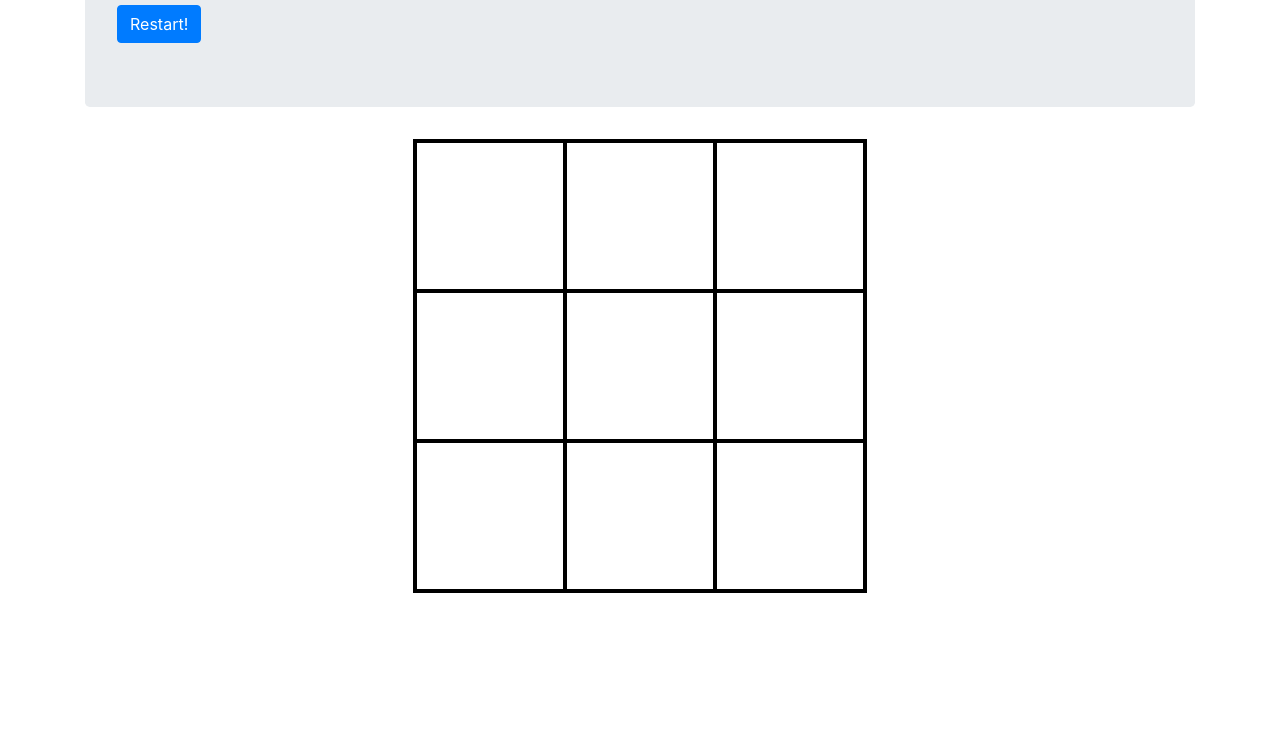
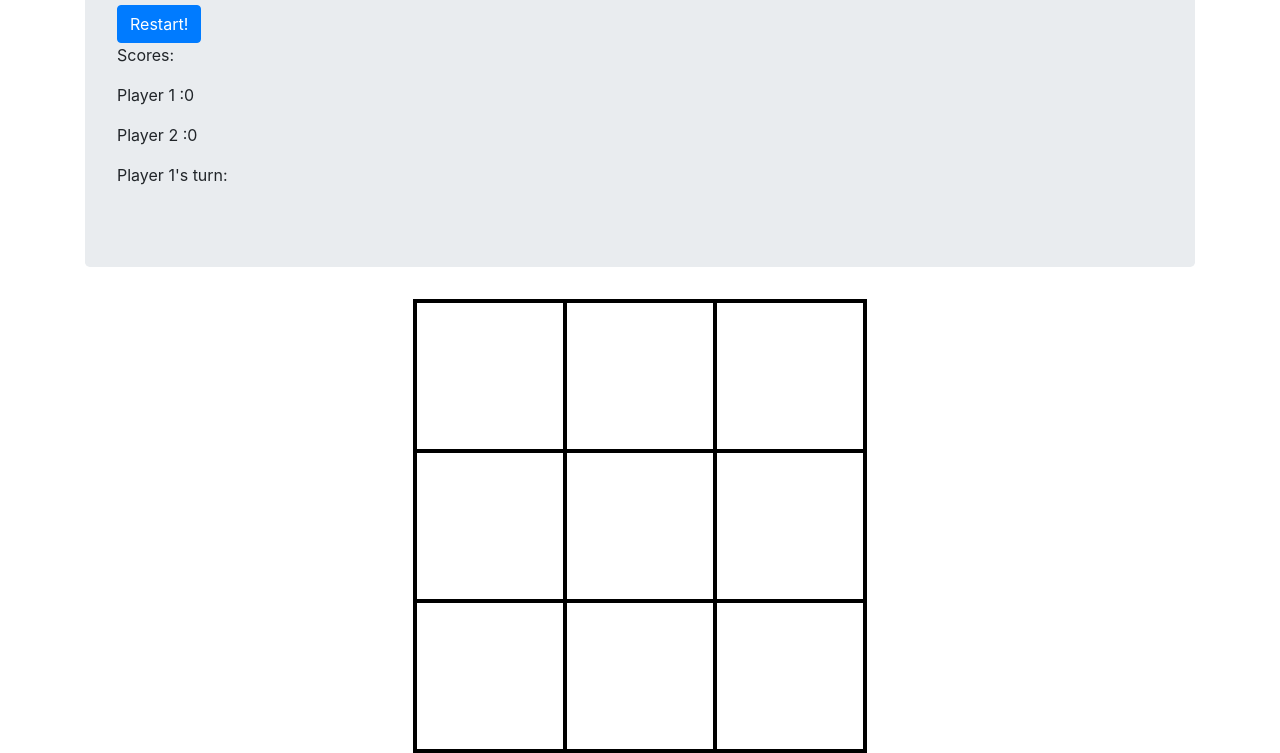
Before and after one commit to Ezio112/TIC-TAC-TOE, a plain HTML site: page index.html in a window 1280 px wide. Shown: the part 144-897 px from the top of the page. Before the commit the page ends 800 px from the top, so only its background shows below. Drawn offline with nearby package versions, Linux system fonts and the light colour scheme.

Commit message:
Update index.html

```diff
--- a/index.html
+++ b/index.html
@@ -11,6 +11,10 @@
       <div class="jumbotron">
         <h1 id="Welcome">Welcome to Tic Tac Toe!</h1>
         <button  class="btn btn-primary" id="restart" type="button" name="button">Restart!</button>
+        <p>Scores:</p>
+        <p id="scorePlayer1">Player 1 :0</p>
+        <p id="scorePlayer2">Player 2 :0</p>
+        <p id="turn">Player 1's turn:</p>
       </div>
     </div>
     <div class="container">
```
